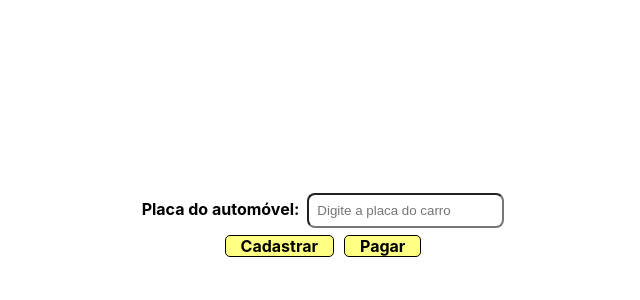
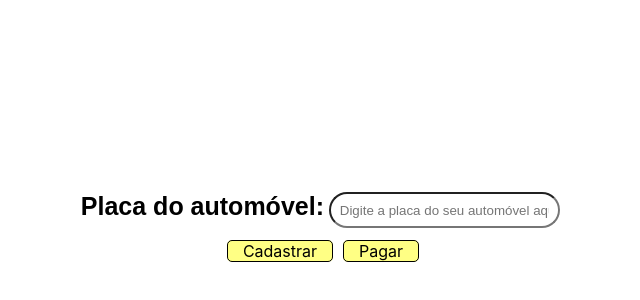
Before and after one commit to gabriellycorrea/TRABALHOSD, a React (Create React App) app: page / in a window 1280 px wide. Shown: the part 172-472 px from the top of the page, without its empty margins (317-957 px from the left). Built offline with nearby package versions, Linux system fonts and the light colour scheme.

Commit message:
atualização de código
remoção de elementos que se tornaram desnecessários pós mudanças na aula do dia 29/11.

```diff
--- a/src/App.jsx
+++ b/src/App.jsx
@@ -1,4 +1,3 @@
-// tela inicial
 import React, { useState } from 'react';
 import { Link } from 'react-router-dom';
 
@@ -19,24 +18,18 @@ const Tela = () => {
 
   const handleSubmit = (e) => {
     e.preventDefault();
-    // Aqui você pode adicionar lógica para lidar com os dados submetidos
     console.log('Dados do formulário:', dados);
-    setModalIsOpen(true); // Abre o modal ao enviar o formulário
-  };
-
-  const closeModal = () => {
-    setModalIsOpen(false);
+    setModalIsOpen(true);
   };
 
   return (
     <main>
-      <div id='formulario'>
+      <div>
         <form onSubmit={handleSubmit}>
           <label>
             Placa do automóvel:
             <input
-            className='input-primary '
-            placeholder='Digite a placa do carro'
+              placeholder='Digite a placa do seu automóvel aqui!'
               type="text"
               name="campo1"
               value={dados.campo1}
@@ -46,8 +39,8 @@ const Tela = () => {
         </form>
       </div>
       <div id='botton'>
-        <Link className='voltar' to={'/Cadastrar-carro'}>Cadastrar</Link>
-        <Link className='voltar' to={'/Pagamento'}>Pagar</Link>
+        <Link className='Link' to={'/Cadastrar-carro'}>Cadastrar</Link>
+        <Link className='Link' to={'/Pagamento'}>Pagar</Link>
       </div>
     </main>
   );
--- a/src/index.css
+++ b/src/index.css
@@ -1,17 +1,13 @@
-/* css que muda a app.js  */
-
 body {
   margin: 0;
-  font-family: -apple-system, BlinkMacSystemFont, 'Segoe UI', 'Roboto', 'Oxygen',
-    'Ubuntu', 'Cantarell', 'Fira Sans', 'Droid Sans', 'Helvetica Neue',
-    sans-serif;
+  padding: 0;
+  border: 0;
+  font-family: -apple-system, BlinkMacSystemFont, 'Segoe UI', 'Roboto', 'Oxygen','Ubuntu', 'Cantarell', 'Fira Sans', 'Droid Sans', 'Helvetica Neue', sans-serif;
+
   -webkit-font-smoothing: antialiased;
   -moz-osx-font-smoothing: grayscale;
 
-  /* configurações da imagem de fundo */
   background-color: white;
-  /* background-repeat: no-repeat; --> fazer o responsivo  */
-  background-size: cover;
   width: 100%;
   height: 100dvh;
   display: flex;
@@ -19,51 +15,22 @@ body {
   justify-content: center;
 }
 
-code {
-  font-family: source-code-pro, Menlo, Monaco, Consolas, 'Courier New', monospace;
+label{
+  text-align: center;
+  font-family: sans-serif;
+  font-weight: bolder;
+  font-size: 25px;
+}
+input{
+  /* display: flex; */
+  padding: 1.1vh;
+  margin: 5px;
+  border-radius: 18px;
+  width: 26.2vh;
 }
 
-/* Common */
-.input-primary {
-  margin-left: 8px;
-  padding: .5rem;
-  border-radius: 8px;
-}
-
-/* CSS DA App.jsx */
-div#main {
-  width: 45vh;
-}
-
-.Link {
-  background-color: white;
-  padding: 5px;
-  border-radius: 5px;
-  margin: 5px;
-  color: black;
-  font-weight: bold;
-  transition: all .3s;
-  text-decoration: none;
-}
-
-.Link:hover {
-  background-color: rgba(255, 255, 0, 0.995);
-  /* font-style: italic; */
-}
-
-
-/* CSS Da Cadastrar-carro/index.jsx */
-main {
-  background-color: rgba(255, 255, 255, 0.696);
-  border-radius: 7px;
-  padding: 10px;
-  margin: auto;
-  font-weight: bold;
-}
-
-#formulario>form {
+form {
   text-align: left;
-  padding: 0px 20px;
   display: flex;
   flex-direction: column;
   gap: .5rem;
@@ -71,15 +38,7 @@ main {
   align-items: flex-start;
 }
 
-button#botao {
-  background-color: rgba(255, 255, 0, 0.484);
-  border: none;
-  border-radius: 5px;
-  padding: 0px 10px;
-  font-size: medium;
-}
-
-.voltar {
+main > div > .Link {
   text-decoration: none;
   font-size: medium;
   color: black;
@@ -94,5 +53,3 @@ main>#botton {
   padding: 8px;
   text-align: center;
 }
-
-/*  CSS do pagamento   */
--- a/src/pages/Pagamento/index.jsx
+++ b/src/pages/Pagamento/index.jsx
@@ -1,15 +1,7 @@
 import React from 'react';
-import { Link } from 'react-router-dom';
 
 function Pagar(props) {
-  <div id='botton'>
-      <Link className='voltar' to={'/'}>Voltar</Link>
-    </div>
-  return(
-  <div>
-    <h1>Volte sempre!</h1>
-  </div>
-  )
+  return <h1>Volte sempre!</h1>
 }
 
 export default Pagar;
```
Also changed, not shown: src/index.js (+4 -6 lines), 1 other file (tests, documents, lock files or other folders).
